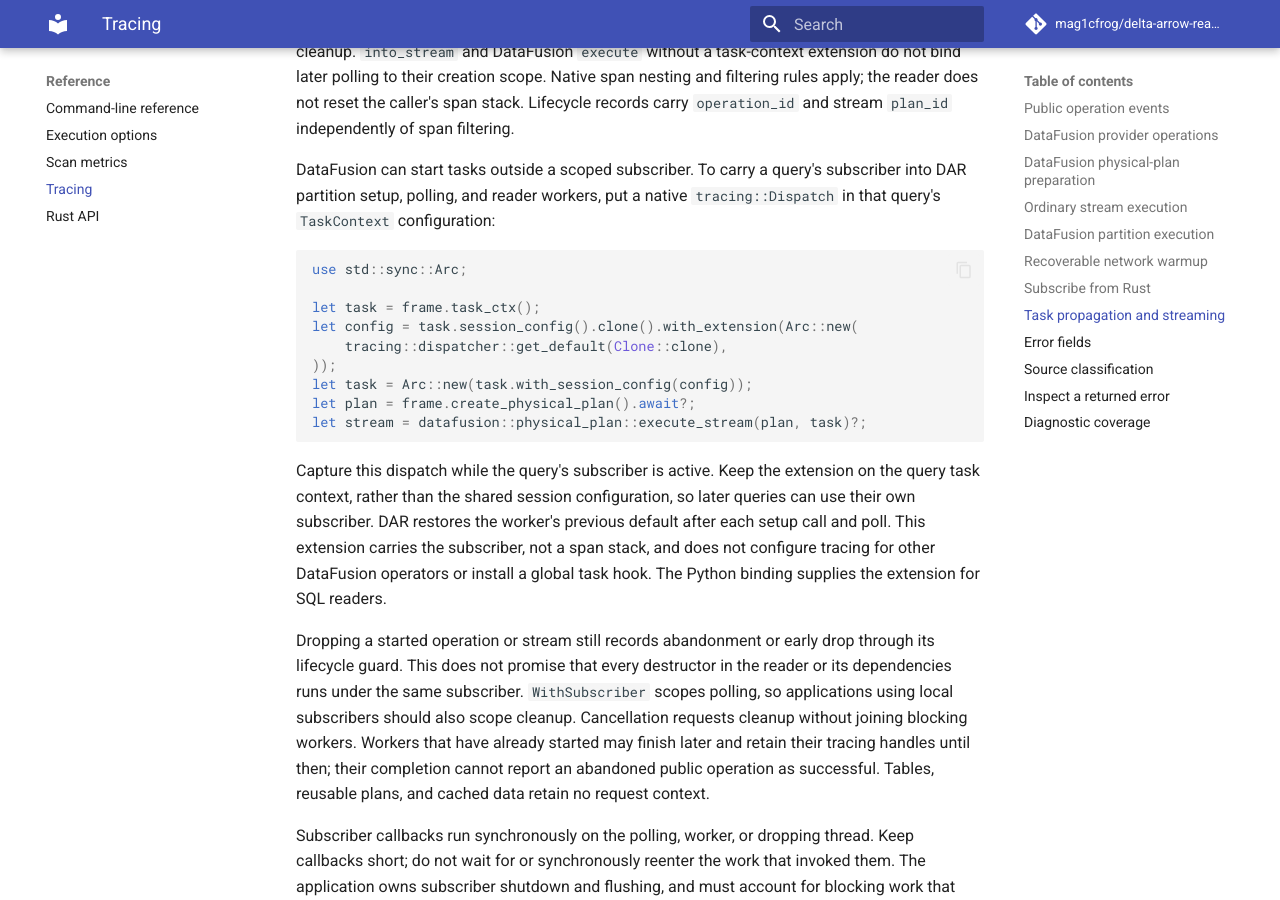
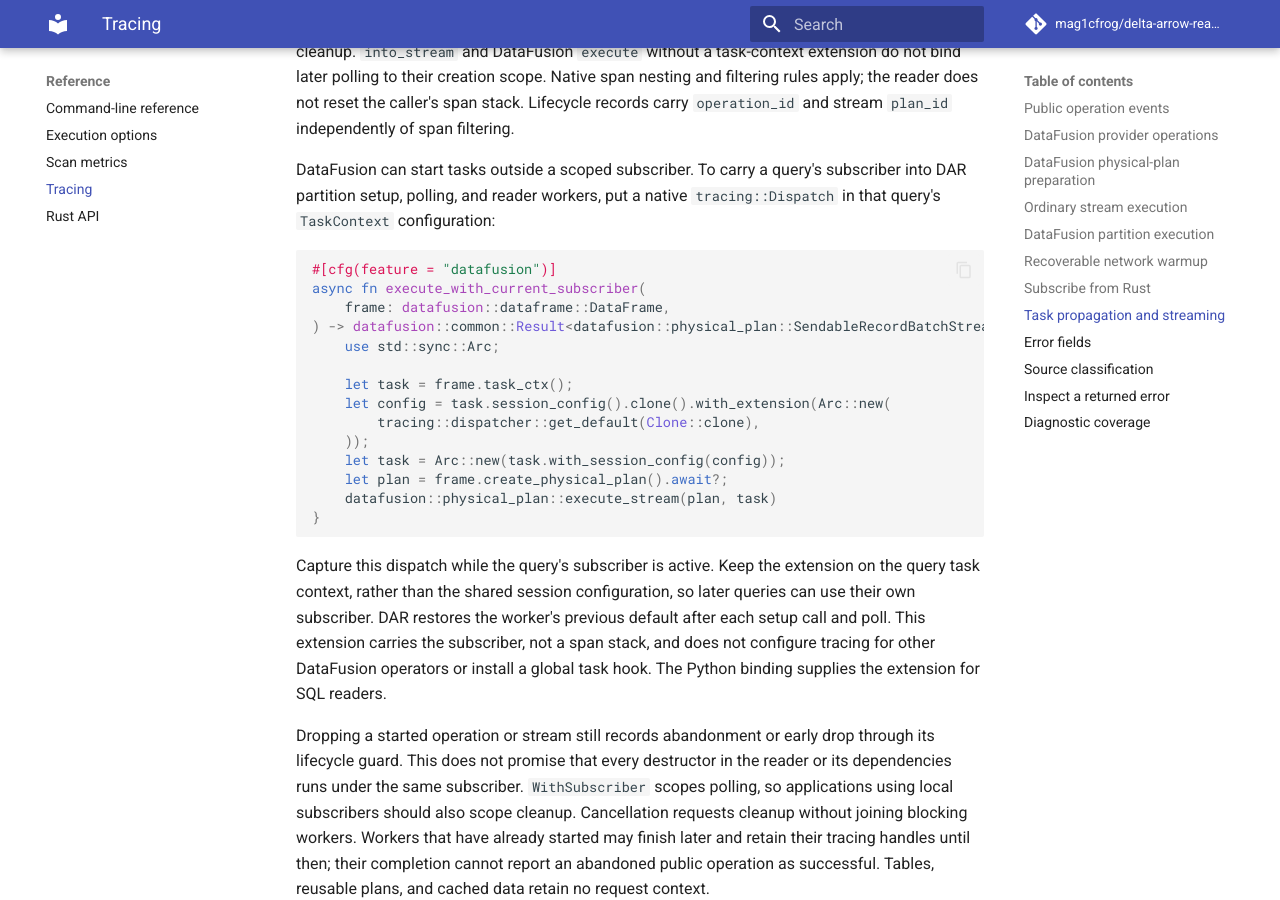
Before and after one commit to mag1cfrog/delta-arrow-reader, an MkDocs documentation site: the page built from crates/delta-arrow-reader-core/docs/public/reference/tracing.md, in a window 1280 px wide and 900 px high, scrolled down 9331 px. Built offline with MkDocs 1.6.1 and Material for MkDocs 9.7.7, drawn with Linux system fonts in a browser that asks for light colours; comment, search, counter and statistics services are not loaded.

Commit message:
docs: make task-context tracing example compile

````diff
--- a/crates/delta-arrow-reader-core/docs/public/reference/tracing.md
+++ b/crates/delta-arrow-reader-core/docs/public/reference/tracing.md
@@ -317,16 +317,21 @@ DataFusion can start tasks outside a scoped subscriber. To carry a query's
 subscriber into DAR partition setup, polling, and reader workers, put a native
 `tracing::Dispatch` in that query's `TaskContext` configuration:
 
-```rust
-use std::sync::Arc;
+```no_run
+#[cfg(feature = "datafusion")]
+async fn execute_with_current_subscriber(
+    frame: datafusion::dataframe::DataFrame,
+) -> datafusion::common::Result<datafusion::physical_plan::SendableRecordBatchStream> {
+    use std::sync::Arc;
 
-let task = frame.task_ctx();
-let config = task.session_config().clone().with_extension(Arc::new(
-    tracing::dispatcher::get_default(Clone::clone),
-));
-let task = Arc::new(task.with_session_config(config));
-let plan = frame.create_physical_plan().await?;
-let stream = datafusion::physical_plan::execute_stream(plan, task)?;
+    let task = frame.task_ctx();
+    let config = task.session_config().clone().with_extension(Arc::new(
+        tracing::dispatcher::get_default(Clone::clone),
+    ));
+    let task = Arc::new(task.with_session_config(config));
+    let plan = frame.create_physical_plan().await?;
+    datafusion::physical_plan::execute_stream(plan, task)
+}
 ```
 
 Capture this dispatch while the query's subscriber is active. Keep the extension
````
